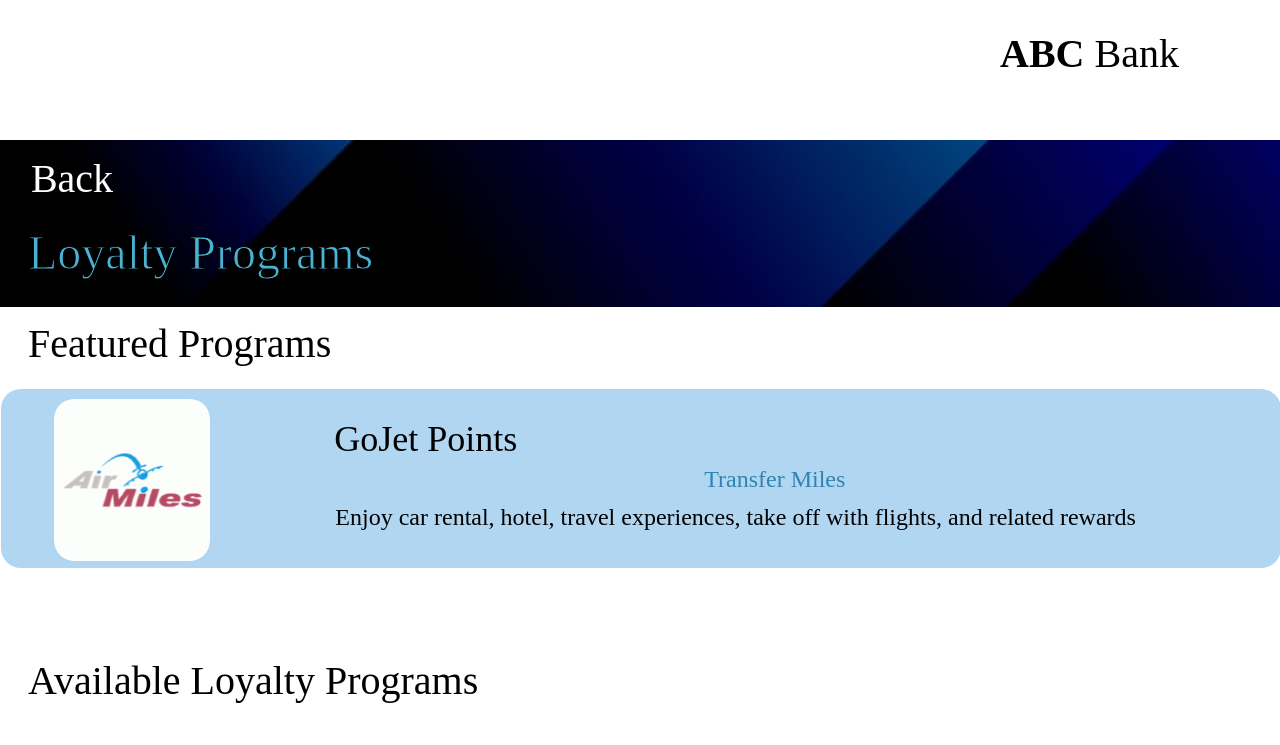
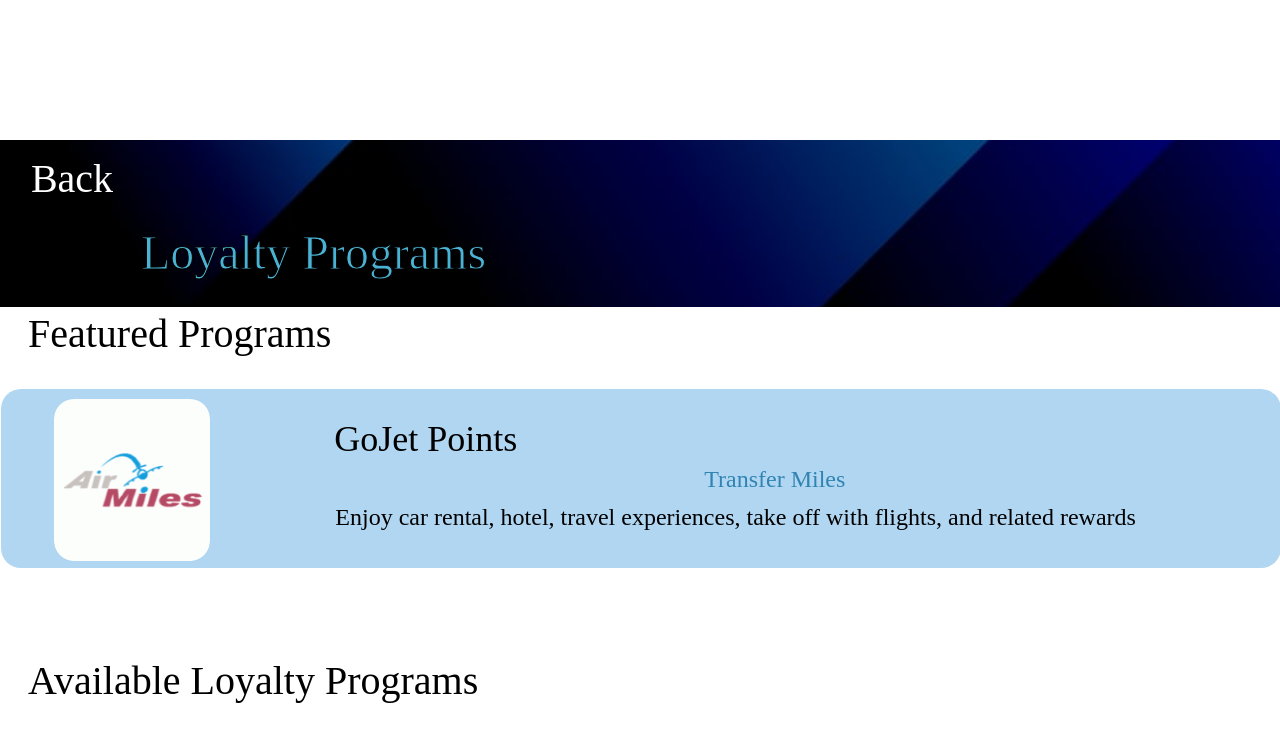
Before and after one commit to SakVSF/ESC-Loyalty-Program-, a React (Create React App) app in the folder BankApp/: page /loyalty-programs in a window 1280 px wide. Shown: the top 745 px of the page. Built offline with nearby package versions, Linux system fonts and the light colour scheme; a web font is replaced by a local one.

Commit message:
fixing input sizes

```diff
--- a/BankApp/src/EnterUsingPoints.js
+++ b/BankApp/src/EnterUsingPoints.js
@@ -1,5 +1,11 @@
 import "./css/EnterUsingPoints.css";
 
 export const EnterUsingPoints = () => {
-  return <div className="using-points-display-div" id="rewardsTotransfer" />;
+  return <input
+            className="using-points-input-div"
+            required
+            type="text"
+            id="rewardsTotransfer"
+
+            />;
 };
--- a/BankApp/src/LoyaltyPrograms.js
+++ b/BankApp/src/LoyaltyPrograms.js
@@ -41,6 +41,8 @@ export const LoyaltyPrograms = () => {
       <div className="quantum-rect-div" />
       <div className="indo-rect-div" />
       <div className="gojet-rect-div" />
+
+
       <div className="gojet-desc-div">
         Enjoy car rental, hotel, travel experiences, take off with flights, and
         related rewards
--- a/BankApp/src/css/EnterUsingPoints.css
+++ b/BankApp/src/css/EnterUsingPoints.css
@@ -1,7 +1,8 @@
-.using-points-display-div {
+.using-points-input-div {
   position: absolute;
   top: 871.03px;
   left: 222.72px;
+  font-size: 40px;
   background-color: rgba(220, 217, 217, 0.44);
   border: 1px solid #000;
   box-sizing: border-box;
--- a/BankApp/src/css/LoyaltyPrograms.css
+++ b/BankApp/src/css/LoyaltyPrograms.css
@@ -10,7 +10,7 @@
   border-radius: 20px;
   background-color: #b1d6f1;
   width: 100%;
-  height: 190px;
+  height: 189.36px;
 }
 .conrad-rect-div,
 .eminent-rect-div,
@@ -36,12 +36,11 @@
 .indo-rect-div {
   top: 746.88px;
   left: 1.13px;
-  /*width: 1856.87px;*/
+
 }
 .gojet-rect-div {
   top: 389.34px;
   left: 1.31px;
-  width: 100%;
   height: 179.04px;
 }
 .gojet-desc-div {
@@ -173,24 +172,17 @@
   height: 71.25px;
 }
 .featured-programs-div {
-  top: 320px;
+  top: 310px;
   width: 385.55px;
 }
-.abc-bank-div2{
-
-
+.abc-bank-div2,
+.loyalty-programs-div {
+  position: absolute;
+  font-size: 48px;
+  text-align: center;
   display: inline-block;
-  top: 30px;
-  width: 892px;
-  height: 76px;
-  left:1000px;
-  font-size: 40px;
-
-  position:absolute;
-
 }
 .loyalty-programs-div {
-
   position: absolute;
   top: 225px;
  /* left: calc(50% - 285.56px - 1037.94px);*/
@@ -203,7 +195,16 @@
   text-shadow: 0 4px 4px rgba(0, 0, 0, 0.25);
   -webkit-text-stroke: 1px #000;
 }
+.abc-bank-div2 {
+  display: inline-block;
+  top: 30px;
+  width: 892px;
+  height: 76px;
+  left:1000px;
+  font-size: 40px;
 
+  position:absolute;
+}
 .conrad-1-icon,
 .qflyer-1-icon {
   position: absolute;
@@ -262,10 +263,11 @@
   position: absolute;
   text-align: center;
   cursor: pointer;
+  right : 400px;
 }
 .transfermiles-gojet-div {
   top: 426.6px;
-  right : 400px;
+
   color: #3184b2;
   display: flex;
   align-items: center;
@@ -275,7 +277,7 @@
 }
 .transfermiles-eminent {
   top: 1062.49px;
-  right : 400px;
+
   width: 200.32px;
   height: 108.71px;
 }
@@ -286,12 +288,13 @@
   color: #3184b2;
   display: flex;
   align-items: center;
+  right : 400px;
   justify-content: center;
 }
 .transfermiles-millenium-quantu {
   position: absolute;
   top: 1357.05px;
-  right : 400px;
+
   text-align: center;
   width: 207.07px;
   height: 146.11px;
@@ -299,7 +302,7 @@
 }
 .transfermiles-conrad {
   top: 1594.38px;
-  right : 400px;
+
   width: 218.32px;
   height: 136.76px;
 }
@@ -340,7 +343,7 @@
   position: relative;
   background-color: #fff;
   width: 100%;
-  height: 1795px;
+  height: 2127px;
   overflow: hidden;
   text-align: left;
   font-size: 24px;
--- a/BankApp/src/css/MembershipValidation.css
+++ b/BankApp/src/css/MembershipValidation.css
@@ -68,6 +68,11 @@
   box-sizing: border-box;
   width: 819.6px;
   height: 130.38px;
+}
+.confirm-no-rect-input,
+.memberhsip-no-rect-input,
+.primary-rect-input{
+  font-size: 40px;
 }
 .confirm-no-rect-input,
 .memberhsip-no-rect-input,
--- a/BankApp/src/css/Register.css
+++ b/BankApp/src/css/Register.css
@@ -82,6 +82,7 @@
     position: absolute;
     top: 687px;
     left: 844px;
+    font-size: 40px;
     border-radius: 20px;
     box-sizing: border-box;
     width: 819.6px;
--- a/BankApp/src/css/SignIn.css
+++ b/BankApp/src/css/SignIn.css
@@ -91,6 +91,7 @@
     background-color: #d9d9d9;
     position: absolute;
     top: 687px;
+    font-size: 40px;
     left: 960.77px;
     border-radius: 20px;
     box-sizing: border-box;
```
